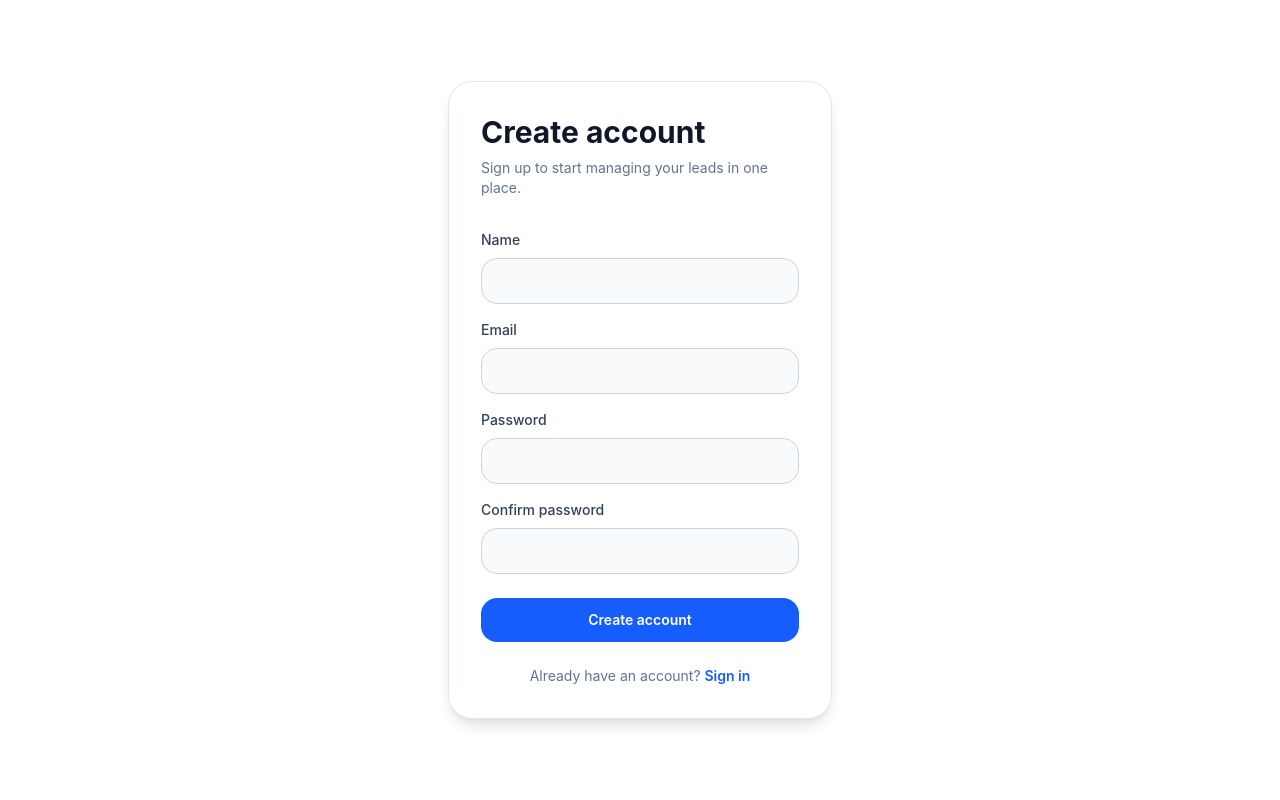
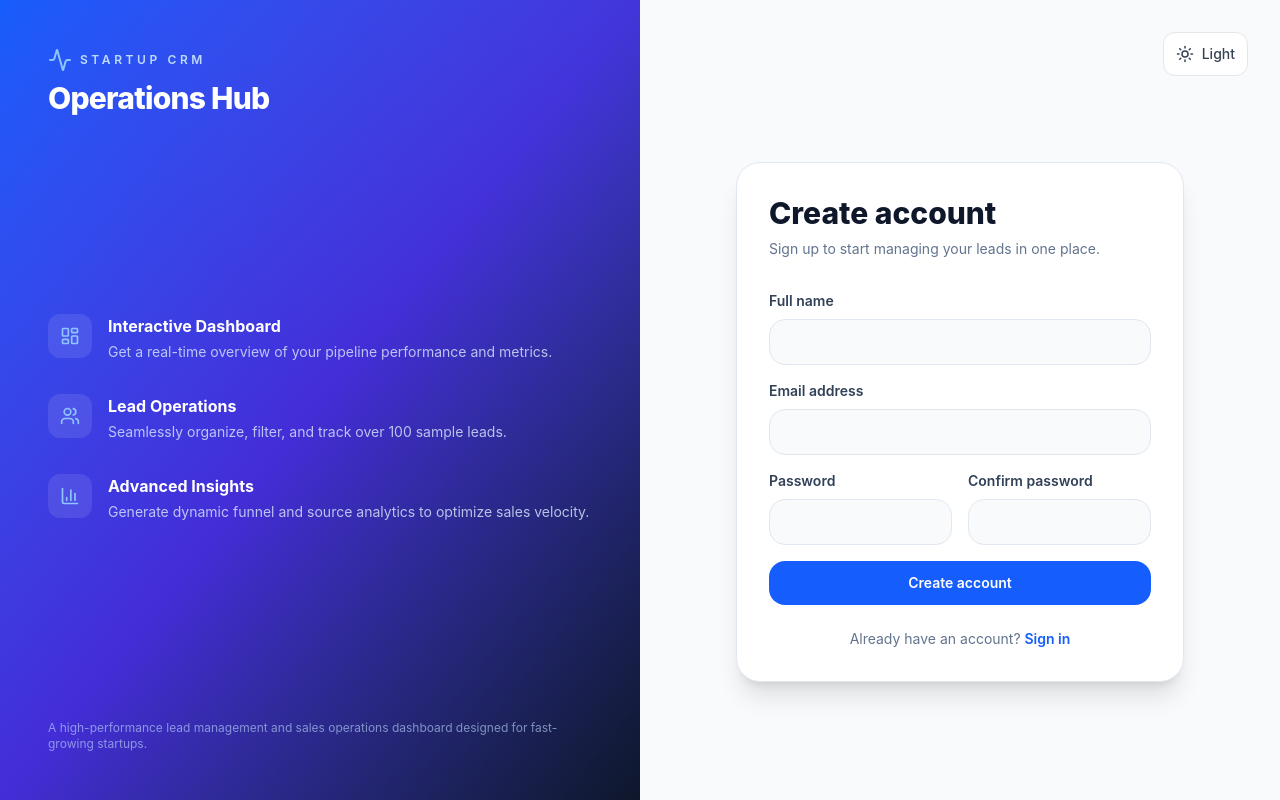
Before and after one commit to SaiLokeshGoud/StartUp-CRM-Lite, a React (Vite) app in the folder frontend/: page /register in a window 1280 px wide. Built offline with nearby package versions, Linux system fonts and the light colour scheme.

Commit message:
Redesign login and register pages with premium split-pane layout and theme toggle

```diff
--- a/frontend/src/pages/Login.jsx
+++ b/frontend/src/pages/Login.jsx
@@ -1,6 +1,8 @@
 import { useState } from 'react';
 import { useAuth } from '../context/AuthContext';
 import { Link } from 'react-router-dom';
+import DarkModeToggle from '../components/common/DarkModeToggle';
+import { Activity, LayoutDashboard, Users, BarChart3 } from 'lucide-react';
 
 export default function Login() {
   const { login, isLoading } = useAuth();
@@ -20,50 +22,125 @@ export default function Login() {
   };
 
   return (
-    <div className="mx-auto flex min-h-screen max-w-md flex-col justify-center px-4 py-12 sm:px-6 lg:px-8">
-      <div className="rounded-3xl border border-slate-200 bg-white p-8 shadow-lg dark:border-slate-700 dark:bg-slate-900">
-        <h1 className="text-3xl font-bold text-slate-900 dark:text-white">Sign in</h1>
-        <p className="mt-2 text-sm text-slate-500 dark:text-slate-400">Enter your credentials to access your CRM dashboard.</p>
+    <div className="flex min-h-screen w-full transition-colors duration-200">
+      {/* Left panel: Info & Branding */}
+      <div className="relative hidden w-1/2 flex-col justify-between bg-gradient-to-br from-blue-600 via-indigo-700 to-slate-900 p-12 text-white md:flex">
+        {/* Glowing overlay */}
+        <div className="absolute inset-0 bg-[radial-gradient(circle_at_top_right,rgba(59,130,246,0.1),transparent_50%)]" />
+
+        {/* Brand Header */}
+        <div className="relative z-10">
+          <div className="flex items-center gap-2">
+            <Activity className="h-6 w-6 text-blue-300" />
+            <p className="text-xs font-semibold uppercase tracking-[0.3em] text-blue-200">
+              Startup CRM
+            </p>
+          </div>
+          <h2 className="mt-2 text-3xl font-extrabold tracking-tight">
+            Operations Hub
+          </h2>
+        </div>
+
+        {/* Feature highlights */}
+        <div className="relative z-10 space-y-8 py-12">
+          <div className="flex items-start gap-4">
+            <div className="rounded-xl bg-white/10 p-3 backdrop-blur-sm">
+              <LayoutDashboard size={20} className="text-blue-300" />
+            </div>
+            <div>
+              <h4 className="text-md font-bold text-white">Interactive Dashboard</h4>
+              <p className="mt-1 text-sm text-blue-100/80">Get a real-time overview of your pipeline performance and metrics.</p>
+            </div>
+          </div>
+
+          <div className="flex items-start gap-4">
+            <div className="rounded-xl bg-white/10 p-3 backdrop-blur-sm">
+              <Users size={20} className="text-blue-300" />
+            </div>
+            <div>
+              <h4 className="text-md font-bold text-white">Lead Operations</h4>
+              <p className="mt-1 text-sm text-blue-100/80">Seamlessly organize, filter, and track over 100 sample leads.</p>
+            </div>
+          </div>
+
+          <div className="flex items-start gap-4">
+            <div className="rounded-xl bg-white/10 p-3 backdrop-blur-sm">
+              <BarChart3 size={20} className="text-blue-300" />
+            </div>
+            <div>
+              <h4 className="text-md font-bold text-white">Advanced Insights</h4>
+              <p className="mt-1 text-sm text-blue-100/80">Generate dynamic funnel and source analytics to optimize sales velocity.</p>
+            </div>
+          </div>
+        </div>
+
+        {/* Description sentence */}
+        <p className="relative z-10 text-xs text-blue-200/60">
+          A high-performance lead management and sales operations dashboard designed for fast-growing startups.
+        </p>
+      </div>
+
+      {/* Right panel: Sign-in Form */}
+      <div className="relative flex flex-1 flex-col justify-between p-8 bg-slate-50 dark:bg-slate-950 transition-colors duration-200">
+        {/* Floating header & Dark Mode Toggle */}
+        <div className="flex items-center justify-between">
+          <div className="md:hidden">
+            <p className="text-xs font-semibold uppercase tracking-[0.2em] text-blue-600">
+              Startup CRM
+            </p>
+            <p className="text-sm font-bold text-gray-900 dark:text-white">
+              Operations Hub
+            </p>
+          </div>
+          <div className="hidden md:block" />
+          <DarkModeToggle />
+        </div>
+
+        {/* Centered Login Card */}
+        <div className="mx-auto my-auto w-full max-w-md">
+          <div className="rounded-3xl border border-slate-200 bg-white p-8 shadow-xl dark:border-slate-800 dark:bg-slate-900 transition-colors duration-200">
+            <h1 className="text-3xl font-extrabold text-slate-900 dark:text-white">Sign in</h1>
+            <p className="mt-2 text-sm text-slate-500 dark:text-gray-400">Enter your credentials to access your CRM dashboard.</p>
 
             <form className="mt-8 space-y-6" onSubmit={handleSubmit}>
               <div className="space-y-4">
                 <div>
-              <label htmlFor="email" className="block text-sm font-medium text-slate-700 dark:text-slate-200">Email</label>
+                  <label htmlFor="email" className="block text-sm font-semibold text-slate-700 dark:text-slate-200">Email address</label>
                   <input
                     id="email"
                     type="email"
                     value={email}
                     onChange={(e) => setEmail(e.target.value)}
-                className="mt-2 block w-full rounded-2xl border border-slate-300 bg-slate-50 px-4 py-3 text-sm text-slate-900 outline-none transition focus:border-blue-500 focus:ring-2 focus:ring-blue-200 dark:border-slate-700 dark:bg-slate-800 dark:text-white"
+                    className="mt-2 block w-full rounded-2xl border border-slate-200 bg-slate-50 px-4 py-3 text-sm text-slate-900 outline-none transition focus:border-blue-500 focus:ring-2 focus:ring-blue-100 dark:border-slate-800 dark:bg-slate-800 dark:text-white"
                     required
                   />
                 </div>
 
                 <div>
-              <label htmlFor="password" className="block text-sm font-medium text-slate-700 dark:text-slate-200">Password</label>
+                  <label htmlFor="password" className="block text-sm font-semibold text-slate-700 dark:text-slate-200">Password</label>
                   <input
                     id="password"
                     type="password"
                     value={password}
                     onChange={(e) => setPassword(e.target.value)}
-                className="mt-2 block w-full rounded-2xl border border-slate-300 bg-slate-50 px-4 py-3 text-sm text-slate-900 outline-none transition focus:border-blue-500 focus:ring-2 focus:ring-blue-200 dark:border-slate-700 dark:bg-slate-800 dark:text-white"
+                    className="mt-2 block w-full rounded-2xl border border-slate-200 bg-slate-50 px-4 py-3 text-sm text-slate-900 outline-none transition focus:border-blue-500 focus:ring-2 focus:ring-blue-100 dark:border-slate-800 dark:bg-slate-800 dark:text-white"
                     required
                   />
                 </div>
               </div>
 
-          {error && <p className="text-sm text-red-600 dark:text-red-400">{error}</p>}
+              {error && <p className="text-sm text-red-600 dark:text-red-400 font-medium">{error}</p>}
 
               <button
                 type="submit"
                 disabled={isLoading}
-            className="inline-flex w-full items-center justify-center rounded-2xl bg-blue-600 px-4 py-3 text-sm font-semibold text-white transition hover:bg-blue-700 disabled:cursor-not-allowed disabled:bg-blue-300"
+                className="inline-flex min-h-[44px] w-full items-center justify-center rounded-2xl bg-blue-600 px-4 py-3 text-sm font-semibold text-white transition hover:bg-blue-700 disabled:cursor-not-allowed disabled:bg-blue-300 dark:disabled:bg-blue-800"
               >
                 {isLoading ? 'Signing in...' : 'Sign in'}
               </button>
             </form>
 
-        <p className="mt-6 text-center text-sm text-slate-500 dark:text-slate-400">
+            <p className="mt-6 text-center text-sm text-slate-500 dark:text-gray-400">
               New to Startup CRM Lite?{' '}
               <Link to="/register" className="font-semibold text-blue-600 hover:text-blue-700 dark:text-blue-400">
                 Create an account
@@ -71,5 +148,12 @@ export default function Login() {
             </p>
           </div>
         </div>
+
+        {/* Footer info for mobile */}
+        <p className="mt-8 text-center text-xs text-gray-400 dark:text-gray-600 md:hidden">
+          © 2026 Startup CRM Lite.
+        </p>
+      </div>
+    </div>
   );
 }
--- a/frontend/src/pages/Register.jsx
+++ b/frontend/src/pages/Register.jsx
@@ -1,6 +1,8 @@
 import { useState } from 'react';
 import { useAuth } from '../context/AuthContext';
 import { Link } from 'react-router-dom';
+import DarkModeToggle from '../components/common/DarkModeToggle';
+import { Activity, LayoutDashboard, Users, BarChart3 } from 'lucide-react';
 
 export default function Register() {
   const { register, isLoading } = useAuth();
@@ -32,74 +34,149 @@ export default function Register() {
   };
 
   return (
-    <div className="mx-auto flex min-h-screen max-w-md flex-col justify-center px-4 py-12 sm:px-6 lg:px-8">
-      <div className="rounded-3xl border border-slate-200 bg-white p-8 shadow-lg dark:border-slate-700 dark:bg-slate-900">
-        <h1 className="text-3xl font-bold text-slate-900 dark:text-white">Create account</h1>
-        <p className="mt-2 text-sm text-slate-500 dark:text-slate-400">Sign up to start managing your leads in one place.</p>
+    <div className="flex min-h-screen w-full transition-colors duration-200">
+      {/* Left panel: Info & Branding */}
+      <div className="relative hidden w-1/2 flex-col justify-between bg-gradient-to-br from-blue-600 via-indigo-700 to-slate-900 p-12 text-white md:flex">
+        {/* Glowing overlay */}
+        <div className="absolute inset-0 bg-[radial-gradient(circle_at_top_right,rgba(59,130,246,0.1),transparent_50%)]" />
 
-        <form className="mt-8 space-y-6" onSubmit={handleSubmit}>
-          <div className="space-y-4">
+        {/* Brand Header */}
+        <div className="relative z-10">
+          <div className="flex items-center gap-2">
+            <Activity className="h-6 w-6 text-blue-300" />
+            <p className="text-xs font-semibold uppercase tracking-[0.3em] text-blue-200">
+              Startup CRM
+            </p>
+          </div>
+          <h2 className="mt-2 text-3xl font-extrabold tracking-tight">
+            Operations Hub
+          </h2>
+        </div>
+
+        {/* Feature highlights */}
+        <div className="relative z-10 space-y-8 py-12">
+          <div className="flex items-start gap-4">
+            <div className="rounded-xl bg-white/10 p-3 backdrop-blur-sm">
+              <LayoutDashboard size={20} className="text-blue-300" />
+            </div>
             <div>
-              <label htmlFor="name" className="block text-sm font-medium text-slate-700 dark:text-slate-200">Name</label>
+              <h4 className="text-md font-bold text-white">Interactive Dashboard</h4>
+              <p className="mt-1 text-sm text-blue-100/80">Get a real-time overview of your pipeline performance and metrics.</p>
+            </div>
+          </div>
+
+          <div className="flex items-start gap-4">
+            <div className="rounded-xl bg-white/10 p-3 backdrop-blur-sm">
+              <Users size={20} className="text-blue-300" />
+            </div>
+            <div>
+              <h4 className="text-md font-bold text-white">Lead Operations</h4>
+              <p className="mt-1 text-sm text-blue-100/80">Seamlessly organize, filter, and track over 100 sample leads.</p>
+            </div>
+          </div>
+
+          <div className="flex items-start gap-4">
+            <div className="rounded-xl bg-white/10 p-3 backdrop-blur-sm">
+              <BarChart3 size={20} className="text-blue-300" />
+            </div>
+            <div>
+              <h4 className="text-md font-bold text-white">Advanced Insights</h4>
+              <p className="mt-1 text-sm text-blue-100/80">Generate dynamic funnel and source analytics to optimize sales velocity.</p>
+            </div>
+          </div>
+        </div>
+
+        {/* Description sentence */}
+        <p className="relative z-10 text-xs text-blue-200/60">
+          A high-performance lead management and sales operations dashboard designed for fast-growing startups.
+        </p>
+      </div>
+
+      {/* Right panel: Sign-up Form */}
+      <div className="relative flex flex-1 flex-col justify-between p-8 bg-slate-50 dark:bg-slate-950 transition-colors duration-200">
+        {/* Floating header & Dark Mode Toggle */}
+        <div className="flex items-center justify-between">
+          <div className="md:hidden">
+            <p className="text-xs font-semibold uppercase tracking-[0.2em] text-blue-600">
+              Startup CRM
+            </p>
+            <p className="text-sm font-bold text-gray-900 dark:text-white">
+              Operations Hub
+            </p>
+          </div>
+          <div className="hidden md:block" />
+          <DarkModeToggle />
+        </div>
+
+        {/* Centered Register Card */}
+        <div className="mx-auto my-auto w-full max-w-md py-6">
+          <div className="rounded-3xl border border-slate-200 bg-white p-8 shadow-xl dark:border-slate-800 dark:bg-slate-900 transition-colors duration-200">
+            <h1 className="text-3xl font-extrabold text-slate-900 dark:text-white">Create account</h1>
+            <p className="mt-2 text-sm text-slate-500 dark:text-gray-400">Sign up to start managing your leads in one place.</p>
+
+            <form className="mt-8 space-y-4" onSubmit={handleSubmit}>
+              <div>
+                <label htmlFor="name" className="block text-sm font-semibold text-slate-700 dark:text-slate-200">Full name</label>
                 <input
                   id="name"
                   type="text"
                   value={name}
                   onChange={(e) => setName(e.target.value)}
-                className="mt-2 block w-full rounded-2xl border border-slate-300 bg-slate-50 px-4 py-3 text-sm text-slate-900 outline-none transition focus:border-blue-500 focus:ring-2 focus:ring-blue-200 dark:border-slate-700 dark:bg-slate-800 dark:text-white"
+                  className="mt-2 block w-full rounded-2xl border border-slate-200 bg-slate-50 px-4 py-3 text-sm text-slate-900 outline-none transition focus:border-blue-500 focus:ring-2 focus:ring-blue-100 dark:border-slate-800 dark:bg-slate-800 dark:text-white"
                   required
                 />
               </div>
 
               <div>
-              <label htmlFor="email" className="block text-sm font-medium text-slate-700 dark:text-slate-200">Email</label>
+                <label htmlFor="email" className="block text-sm font-semibold text-slate-700 dark:text-slate-200">Email address</label>
                 <input
                   id="email"
                   type="email"
                   value={email}
                   onChange={(e) => setEmail(e.target.value)}
-                className="mt-2 block w-full rounded-2xl border border-slate-300 bg-slate-50 px-4 py-3 text-sm text-slate-900 outline-none transition focus:border-blue-500 focus:ring-2 focus:ring-blue-200 dark:border-slate-700 dark:bg-slate-800 dark:text-white"
+                  className="mt-2 block w-full rounded-2xl border border-slate-200 bg-slate-50 px-4 py-3 text-sm text-slate-900 outline-none transition focus:border-blue-500 focus:ring-2 focus:ring-blue-100 dark:border-slate-800 dark:bg-slate-800 dark:text-white"
+                  required
+                />
+              </div>
+
+              <div className="grid grid-cols-1 gap-4 sm:grid-cols-2">
+                <div>
+                  <label htmlFor="password" className="block text-sm font-semibold text-slate-700 dark:text-slate-200">Password</label>
+                  <input
+                    id="password"
+                    type="password"
+                    value={password}
+                    onChange={(e) => setPassword(e.target.value)}
+                    className="mt-2 block w-full rounded-2xl border border-slate-200 bg-slate-50 px-4 py-3 text-sm text-slate-900 outline-none transition focus:border-blue-500 focus:ring-2 focus:ring-blue-100 dark:border-slate-800 dark:bg-slate-800 dark:text-white"
                     required
                   />
                 </div>
 
                 <div>
-              <label htmlFor="password" className="block text-sm font-medium text-slate-700 dark:text-slate-200">Password</label>
-              <input
-                id="password"
-                type="password"
-                value={password}
-                onChange={(e) => setPassword(e.target.value)}
-                className="mt-2 block w-full rounded-2xl border border-slate-300 bg-slate-50 px-4 py-3 text-sm text-slate-900 outline-none transition focus:border-blue-500 focus:ring-2 focus:ring-blue-200 dark:border-slate-700 dark:bg-slate-800 dark:text-white"
-                required
-              />
-            </div>
-
-            <div>
-              <label htmlFor="confirmPassword" className="block text-sm font-medium text-slate-700 dark:text-slate-200">Confirm password</label>
+                  <label htmlFor="confirmPassword" className="block text-sm font-semibold text-slate-700 dark:text-slate-200">Confirm password</label>
                   <input
                     id="confirmPassword"
                     type="password"
                     value={confirmPassword}
                     onChange={(e) => setConfirmPassword(e.target.value)}
-                className="mt-2 block w-full rounded-2xl border border-slate-300 bg-slate-50 px-4 py-3 text-sm text-slate-900 outline-none transition focus:border-blue-500 focus:ring-2 focus:ring-blue-200 dark:border-slate-700 dark:bg-slate-800 dark:text-white"
+                    className="mt-2 block w-full rounded-2xl border border-slate-200 bg-slate-50 px-4 py-3 text-sm text-slate-900 outline-none transition focus:border-blue-500 focus:ring-2 focus:ring-blue-100 dark:border-slate-800 dark:bg-slate-800 dark:text-white"
                     required
                   />
                 </div>
               </div>
 
-          {error && <p className="text-sm text-red-600 dark:text-red-400">{error}</p>}
+              {error && <p className="text-sm text-red-600 dark:text-red-400 font-medium pt-2">{error}</p>}
 
               <button
                 type="submit"
                 disabled={isLoading}
-            className="inline-flex w-full items-center justify-center rounded-2xl bg-blue-600 px-4 py-3 text-sm font-semibold text-white transition hover:bg-blue-700 disabled:cursor-not-allowed disabled:bg-blue-300"
+                className="inline-flex min-h-[44px] w-full items-center justify-center rounded-2xl bg-blue-600 px-4 py-3 text-sm font-semibold text-white transition hover:bg-blue-700 disabled:cursor-not-allowed disabled:bg-blue-300 dark:disabled:bg-blue-800"
               >
                 {isLoading ? 'Creating account...' : 'Create account'}
               </button>
             </form>
 
-        <p className="mt-6 text-center text-sm text-slate-500 dark:text-slate-400">
+            <p className="mt-6 text-center text-sm text-slate-500 dark:text-gray-400">
               Already have an account?{' '}
               <Link to="/login" className="font-semibold text-blue-600 hover:text-blue-700 dark:text-blue-400">
                 Sign in
@@ -107,5 +184,12 @@ export default function Register() {
             </p>
           </div>
         </div>
+
+        {/* Footer info for mobile */}
+        <p className="mt-8 text-center text-xs text-gray-400 dark:text-gray-600 md:hidden">
+          © 2026 Startup CRM Lite.
+        </p>
+      </div>
+    </div>
   );
 }
```
Lines whose indentation alone changed are shown as unchanged.
